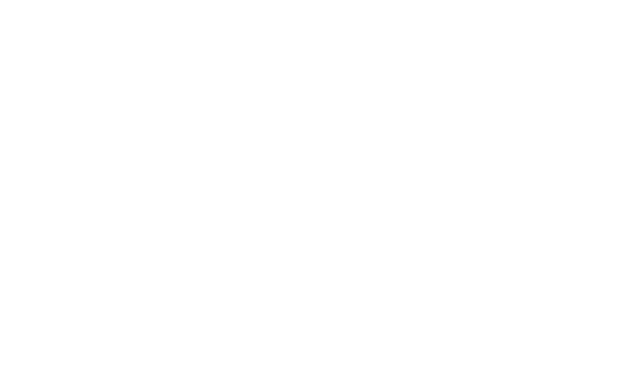
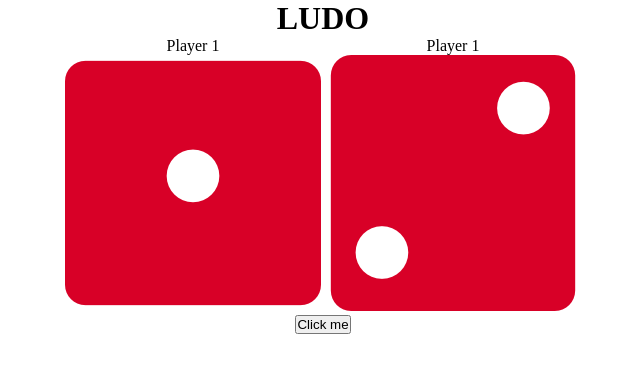
Before and after one commit to kshitijvarshne1/Ludo, a plain HTML site: page index.html in a window 1280 px wide. Shown: the whole page, without its empty margins (317-957 px from the left). Drawn offline with Linux system fonts and the light colour scheme.

Commit message:
add basic structure

```diff
--- a/index.html
+++ b/index.html
@@ -6,6 +6,22 @@
     <title>Ludo</title>
 </head>
 <body>
+    <div class="container">
+        <h1>LUDO</h1>
+
+        <div class="dice">
+            <p>Player 1</p>
+            <img src="public/dice%201.png">
+        </div>
+        <div class="dice">
+            <p>Player 1</p>
+            <img src="public/dice%202.png">
+        </div>
+        <div>
+            <button>Click me</button>
+        </div>
+
+    </div>
 
 
 <script src="script.js"></script>
--- a/style.css
+++ b/style.css
@@ -0,0 +1,15 @@
+*{
+    margin: 0;
+    padding: 0;
+
+}
+.container{
+    width: 70%;
+    margin: auto;
+    text-align: center;
+}
+.dice{
+    text-align: center;
+    display: inline-block;
+
+}
```
